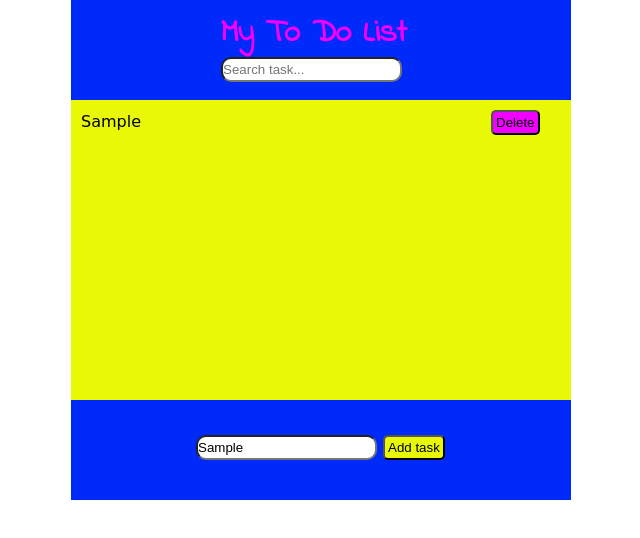
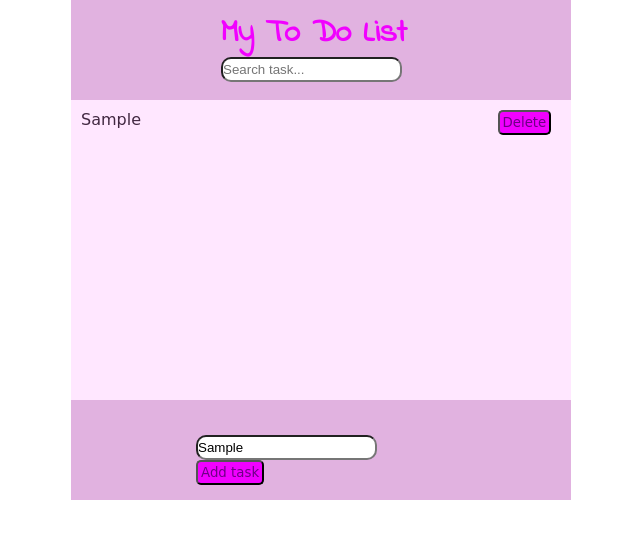
Before and after one commit to esta-tshimologong/to-do-list, a plain HTML site: page index.html in a window 1280 px wide. Both pictures are taken after typing "Sample" into the empty fields and a click on the button "Add task". Shown: the whole page, without its empty margins (319-959 px from the left). Drawn offline with Linux system fonts and the light colour scheme.

Commit message:
second commit :fire:

```diff
--- a/css/styles.css
+++ b/css/styles.css
@@ -1,3 +1,16 @@
+/* Colour pallete
+    #F101FF
+    #FFE7FF
+    #E1B2E0
+    #6D0085
+    #412841
+*/
+/*
+    Fonts
+    'Indie Flower', cursive
+    'Hubballi', cursive
+*/
+
 * {
     padding: 0;
     margin: 0;
@@ -7,20 +20,19 @@ body {
     align-items: center;
     font-family: 'Indie Flower', cursive;
 }
-
 .container {
     width: 500px;
     height: 500px;
     margin: auto;
 }
-h1 {
-    color: #F101FF;
-}
+
+h1 {color: #F101FF;}
 
 /* output box */
 #output-box {
     height: 300px;
-    background-color: #E9F805;
+    background-color: #FFE7FF;
+    color: #412841;
     font-family: 'Hubballi', cursive;
     font-weight: 400;
 }
@@ -28,33 +40,35 @@ h1 {
     list-style-type: none;
     margin-left: 10px;
     padding-top: 10px;
+    display: flex;
 }
+span {width: 85%;}
 
-/* buttons and input */
+/* input */
 #page-banner,
 #add-task {
     height: 100px;
-    background-color:#002AFA;
+    background-color:#E1B2E0;
     padding: 2% 30% 2% 30%;
 }
-#add-task {
-    padding: 7% 25% 2%;
-}
+#add-task {padding: 7% 25% 2%;}
 input {
     height: 25px;
     border-radius: 10px;
 }
+
+/* buttons */
+.delete,
 button {
-    background-color: #E9F805;
-    padding: 3px;
-    border-radius: 5px;
-}
-button:hover {
-    background-color: #F101FF;
-}
-.delete {
     padding: 3px;
     border-radius: 5px;
     background-color: #F101FF;
-    margin-left: 350px;
+    color: #6D0085;
+    font-family: 'Hubballi', cursive;
+
 }
+.delete:hover,
+button:hover {
+    background-color: #6D0085;
+    color: #F101FF;
+}
--- a/index.html
+++ b/index.html
@@ -9,22 +9,21 @@
         <link href="https://fonts.googleapis.com/css2?family=Cormorant+Garamond&family=Indie+Flower&display=swap" rel="stylesheet">
         <link rel="stylesheet" href="/css/styles.css">
         <title>TO DO LIST</title>
-        <script src="./js/script.js" defer></script>
     </head>
     <body>
         <div class="container">
             <div id="page-banner">
                 <h1>My To Do List</h1>
-                <form action="index.html" id="search-task">
-                    <span><input type="text" class="task" placeholder="Search task..."></span>
+                <form id="search-task">
+                    <input type="text" id="search" placeholder="Search task...">
                 </form>
             </div>
             <div id="output-box"></div>
-            <form action="index.html" id="add-task">
-                <span><input type="text" class="task" placeholder="Add task..."></span>
-                <span><button class="add-task">Add task</button></span>
+            <form id="add-task">
+                <input type="text" id="add" placeholder="Add task...">
+                <button class="add-task">Add task</button>
             </form>
-
         </div>
+        <script src="./js/script.js"></script>
     </body>
 </html>
--- a/js/script.js
+++ b/js/script.js
@@ -1,16 +1,17 @@
-document.addEventListener('DOMContentLoaded', function(){
 let screen = document.querySelector('#output-box');
-    //add tasks
-    const addTask = document.forms['add-task'];
+const addTask = document.forms['add-task'];//add tasks
+const uList = document.createElement('ul')//create unordered list
+const clearTask = document.querySelector('add');
+
 addTask.addEventListener('submit', function(e) {
     e.preventDefault();
     const task = addTask.querySelector('input[type="text"').value;
 
+    if(task != "") {
         //create element
-        const uList = document.createElement('ul')
         const listTask = document.createElement('li')
         const taskName = document.createElement('span')
-        const deleteBtn = document.createElement('button')
+        var deleteBtn = document.createElement('button')
 
         //add content
         taskName.textContent = task;
@@ -24,32 +25,25 @@ document.addEventListener('DOMContentLoaded', function(){
         listTask.appendChild(deleteBtn);
         uList.appendChild(listTask);
         screen.appendChild(uList);
+    }
 })
-    //event bubbling
-    let taskList = document.querySelector('#output-box ul');
-    li.addEventListener('click', function(e) {
+
+//event bubbling //delete button
+const taskList = document.querySelector('#output-box ul');
+taskList.addEventListener('click', function(e) {
     if(e.target.className == 'delete') {
         const listTask = e.target.parentElement;
         taskList.removeChild(listTask);
     }
 })
 
-    //delete button
-    let btns = document.querySelectorAll('#output-box .delete');
-    Array.from(btns).forEach(function(btn) {
-        btn.addEventListener('click', function(e){
-            const list = e.target.parentElement;
-            list.parentNode.removeChild(list);
-        })
-    })
-
 //search an item
-    let searchTask = document.forms['search-task'];
+const searchTask = document.forms['search-task'].querySelector('input');
 searchTask.addEventListener('keyup', function(e) {
     const term = e.target.value.toLowerCase();
     const tasks = taskList.getElementsByTagName('li');
     Array.from(tasks).forEach(function(task) {
-            const taskTitle = tasks.firstChildElement.textContent;
+        const taskTitle = task.firstChildElement.textContent;
         if(taskTitle.toLowerCase().indexOf(term) != -1) {
             book.style.display = 'block';
         }else {
@@ -57,5 +51,3 @@ document.addEventListener('DOMContentLoaded', function(){
         }
     })
 })
-
-})
```
Lines whose indentation alone changed are shown as unchanged.
